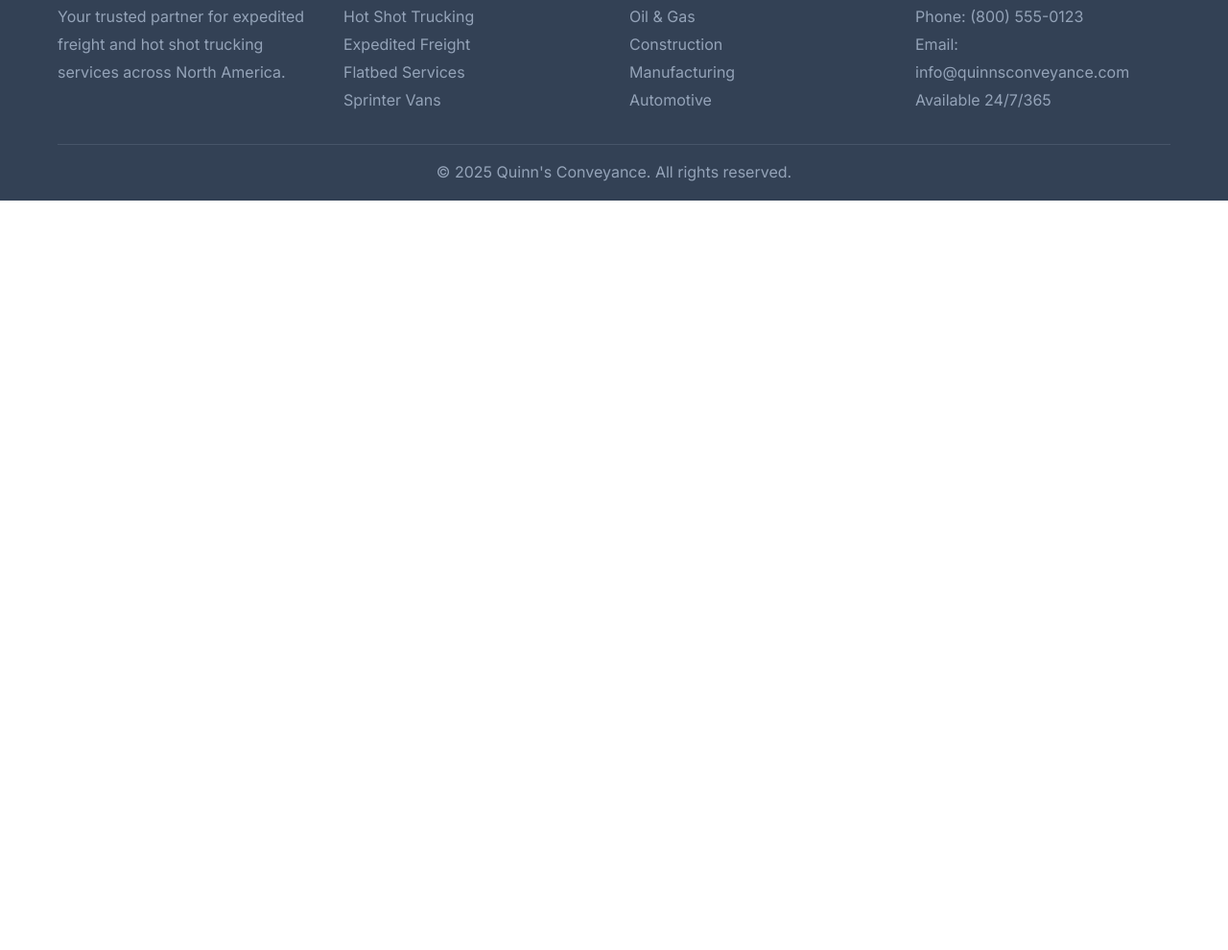
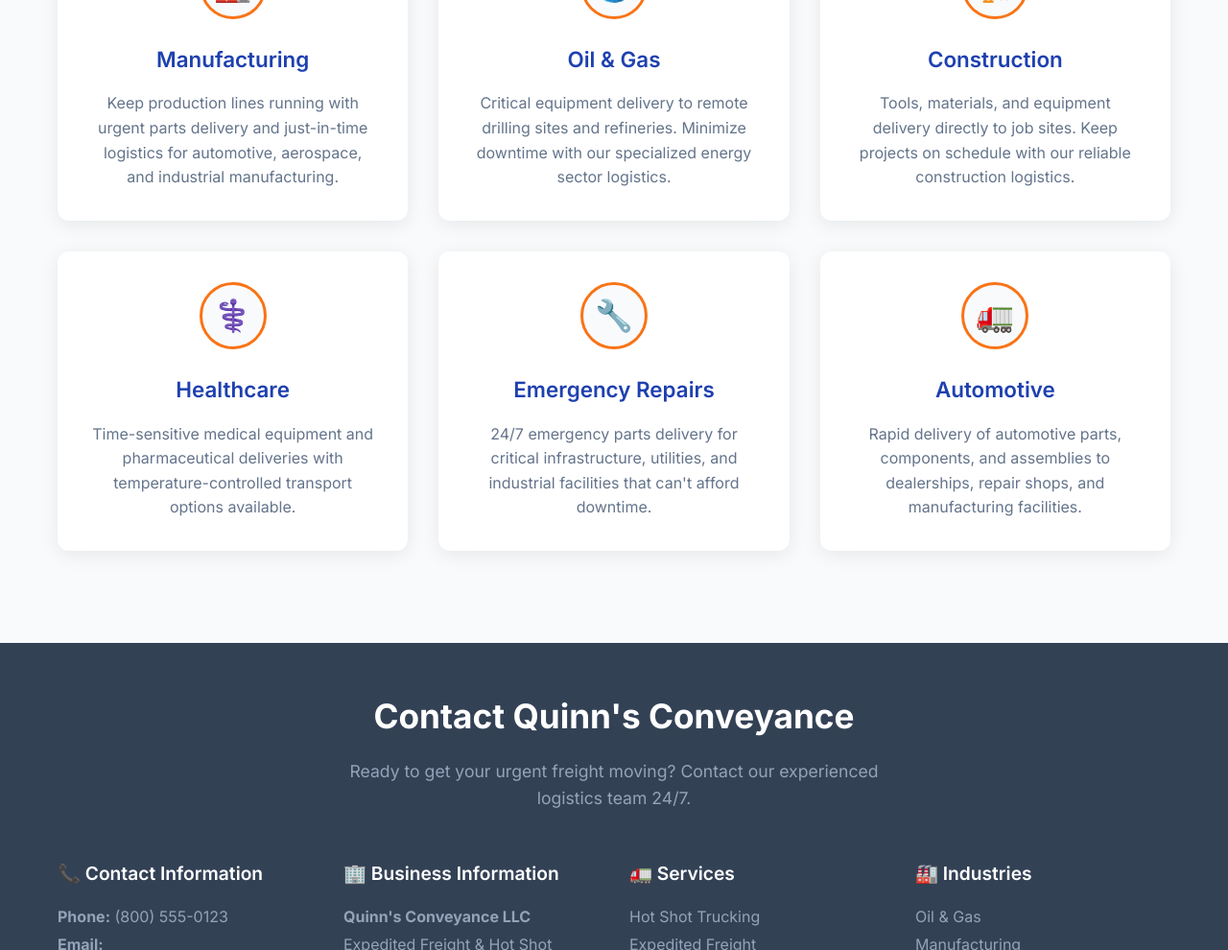
Before and after one commit to jkomalleyjr/quinnsconveyance, a website built with Vite: page index.html in a window 1280 px wide. Shown: the part 4216-5206 px from the top of the page at 96% size. Before the commit the page ends 4425 px from the top, so only its background shows below. Built offline with nearby package versions, Linux system fonts and the light colour scheme.

Commit message:
Add Industries section and improved Contact section with navigation links

```diff
--- a/src/main.js
+++ b/src/main.js
@@ -172,33 +172,83 @@
     </div>
   </section>
 
-  <!-- Footer -->
-  <footer class="footer">
+  <!-- Industries Section -->
+  <section class="industries" id="industries">
     <div class="container">
+      <div class="section-header">
+        <h2>Industries We Serve</h2>
+        <p>Specialized hot shot trucking solutions for mission-critical industries across North America</p>
+      </div>
+      <div class="industries-grid">
+        <div class="industry-card">
+          <div class="industry-icon">🏭</div>
+          <h3>Manufacturing</h3>
+          <p>Keep production lines running with urgent parts delivery and just-in-time logistics for automotive, aerospace, and industrial manufacturing.</p>
+        </div>
+        <div class="industry-card">
+          <div class="industry-icon">🛢️</div>
+          <h3>Oil & Gas</h3>
+          <p>Critical equipment delivery to remote drilling sites and refineries. Minimize downtime with our specialized energy sector logistics.</p>
+        </div>
+        <div class="industry-card">
+          <div class="industry-icon">🏗️</div>
+          <h3>Construction</h3>
+          <p>Tools, materials, and equipment delivery directly to job sites. Keep projects on schedule with our reliable construction logistics.</p>
+        </div>
+        <div class="industry-card">
+          <div class="industry-icon">⚕️</div>
+          <h3>Healthcare</h3>
+          <p>Time-sensitive medical equipment and pharmaceutical deliveries with temperature-controlled transport options available.</p>
+        </div>
+        <div class="industry-card">
+          <div class="industry-icon">🔧</div>
+          <h3>Emergency Repairs</h3>
+          <p>24/7 emergency parts delivery for critical infrastructure, utilities, and industrial facilities that can't afford downtime.</p>
+        </div>
+        <div class="industry-card">
+          <div class="industry-icon">🚛</div>
+          <h3>Automotive</h3>
+          <p>Rapid delivery of automotive parts, components, and assemblies to dealerships, repair shops, and manufacturing facilities.</p>
+        </div>
+      </div>
+    </div>
+  </section>
+
+  <!-- Footer / Contact Section -->
+  <footer class="footer" id="contact">
+    <div class="container">
+      <div class="contact-header">
+        <h2>Contact Quinn's Conveyance</h2>
+        <p>Ready to get your urgent freight moving? Contact our experienced logistics team 24/7.</p>
+      </div>
       <div class="footer-content">
         <div class="footer-section">
-          <h3>Quinn's Conveyance</h3>
-          <p>Your trusted partner for expedited freight and hot shot trucking services across North America.</p>
+          <h3>📞 Contact Information</h3>
+          <p><strong>Phone:</strong> <a href="tel:+1-800-555-0123">(800) 555-0123</a></p>
+          <p><strong>Email:</strong> <a href="mailto:quotes@quinnsconveyance.com">quotes@quinnsconveyance.com</a></p>
+          <p><strong>Emergency Line:</strong> <a href="tel:+1-800-555-0124">(800) 555-0124</a></p>
+          <p><strong>Available:</strong> 24/7/365</p>
         </div>
         <div class="footer-section">
-          <h3>Services</h3>
-          <p><a href="#">Hot Shot Trucking</a></p>
-          <p><a href="#">Expedited Freight</a></p>
-          <p><a href="#">Flatbed Services</a></p>
-          <p><a href="#">Sprinter Vans</a></p>
+          <h3>🏢 Business Information</h3>
+          <p><strong>Quinn's Conveyance LLC</strong></p>
+          <p>Expedited Freight & Hot Shot Trucking</p>
+          <p>Serving North America</p>
+          <p>Licensed & Insured</p>
         </div>
         <div class="footer-section">
-          <h3>Industries</h3>
-          <p><a href="#">Oil &amp; Gas</a></p>
-          <p><a href="#">Construction</a></p>
-          <p><a href="#">Manufacturing</a></p>
-          <p><a href="#">Automotive</a></p>
+          <h3>🚛 Services</h3>
+          <p><a href="#services">Hot Shot Trucking</a></p>
+          <p><a href="#services">Expedited Freight</a></p>
+          <p><a href="#services">Flatbed Services</a></p>
+          <p><a href="#services">Emergency Deliveries</a></p>
         </div>
         <div class="footer-section">
-          <h3>Contact</h3>
-          <p>Phone: (800) 555-0123</p>
-          <p>Email: info@quinnsconveyance.com</p>
-          <p>Available 24/7/365</p>
+          <h3>🏭 Industries</h3>
+          <p><a href="#industries">Oil &amp; Gas</a></p>
+          <p><a href="#industries">Manufacturing</a></p>
+          <p><a href="#industries">Construction</a></p>
+          <p><a href="#industries">Healthcare</a></p>
         </div>
       </div>
       <div class="footer-bottom">
--- a/src/style.css
+++ b/src/style.css
@@ -317,6 +317,58 @@
   color: var(--text-secondary);
 }
 
+/* Industries Section */
+.industries {
+  padding: 6rem 0;
+  background: var(--light-gray);
+}
+
+.industries-grid {
+  display: grid;
+  grid-template-columns: repeat(auto-fit, minmax(350px, 1fr));
+  gap: 2rem;
+  margin-top: 3rem;
+}
+
+.industry-card {
+  background: var(--white);
+  padding: 2rem;
+  border-radius: 12px;
+  box-shadow: 0 4px 20px rgba(0, 0, 0, 0.08);
+  transition: transform 0.3s ease, box-shadow 0.3s ease;
+  text-align: center;
+}
+
+.industry-card:hover {
+  transform: translateY(-5px);
+  box-shadow: 0 8px 30px rgba(0, 0, 0, 0.15);
+}
+
+.industry-icon {
+  width: 70px;
+  height: 70px;
+  background: var(--light-gray);
+  border: 3px solid var(--accent-orange);
+  border-radius: 50%;
+  display: flex;
+  align-items: center;
+  justify-content: center;
+  font-size: 2rem;
+  margin: 0 auto 1.5rem;
+}
+
+.industry-card h3 {
+  font-size: 1.4rem;
+  font-weight: 600;
+  margin-bottom: 1rem;
+  color: var(--primary-blue);
+}
+
+.industry-card p {
+  color: var(--text-secondary);
+  line-height: 1.6;
+}
+
 /* CTA Section */
 .cta-section {
   background: linear-gradient(135deg, var(--dark-blue) 0%, var(--primary-blue) 100%);
@@ -400,6 +452,25 @@
   background: var(--dark-gray);
   color: var(--white);
   padding: 3rem 0 1rem;
+}
+
+.contact-header {
+  text-align: center;
+  margin-bottom: 3rem;
+}
+
+.contact-header h2 {
+  font-size: 2.2rem;
+  font-weight: 700;
+  margin-bottom: 1rem;
+  color: var(--white);
+}
+
+.contact-header p {
+  font-size: 1.1rem;
+  color: #94a3b8;
+  max-width: 600px;
+  margin: 0 auto;
 }
 
 .footer-content {
@@ -551,7 +622,19 @@
     align-items: center;
   }
 
-  /* Mobile form styles */
+  /* Mobile industries styles */
+  .industries-grid {
+    grid-template-columns: 1fr;
+  }
+
+  .contact-header h2 {
+    font-size: 1.8rem;
+  }
+
+  .contact-header p {
+    font-size: 1rem;
+  }
+}  /* Mobile form styles */
   .form-container {
     padding: 1rem;
     margin: 1rem;
```
